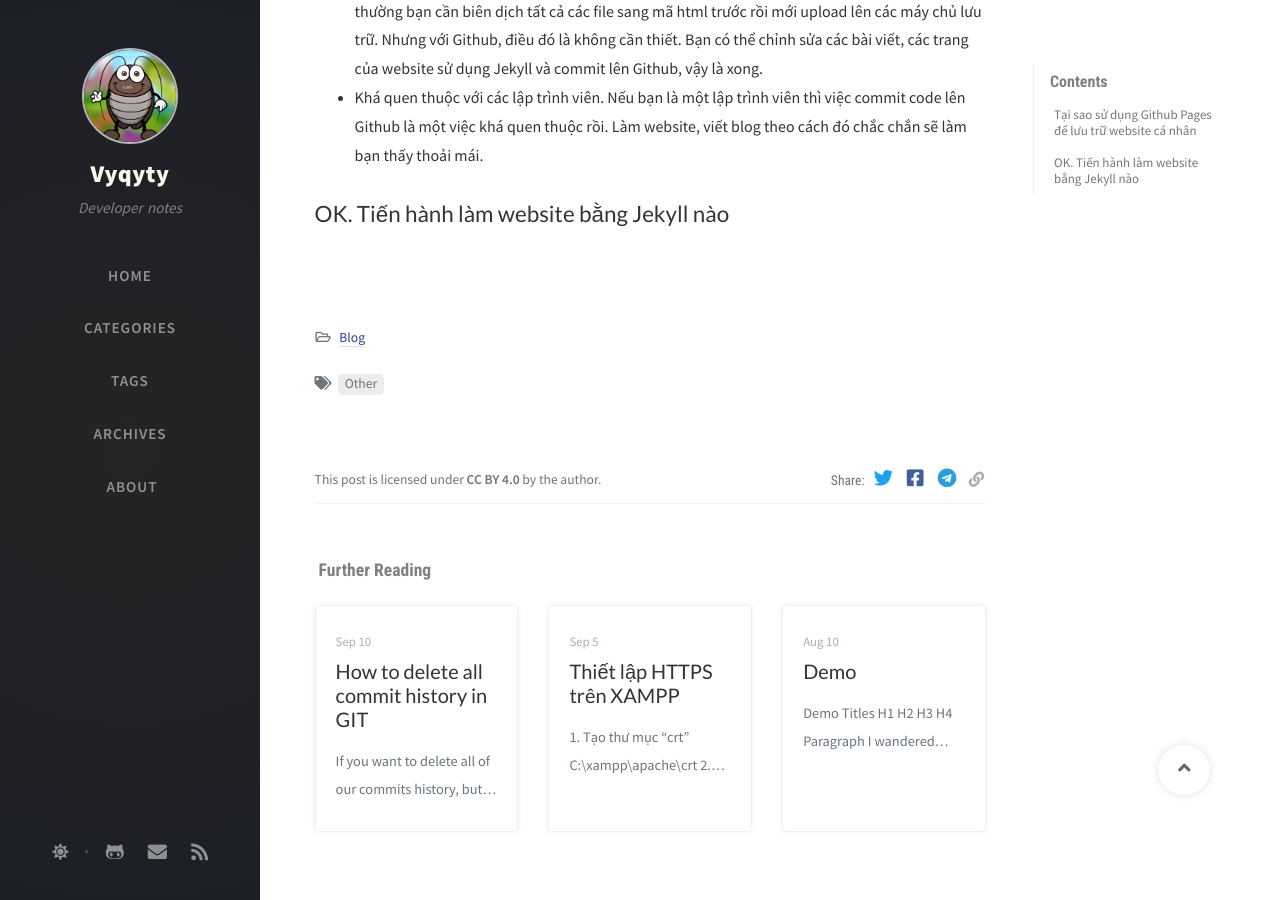
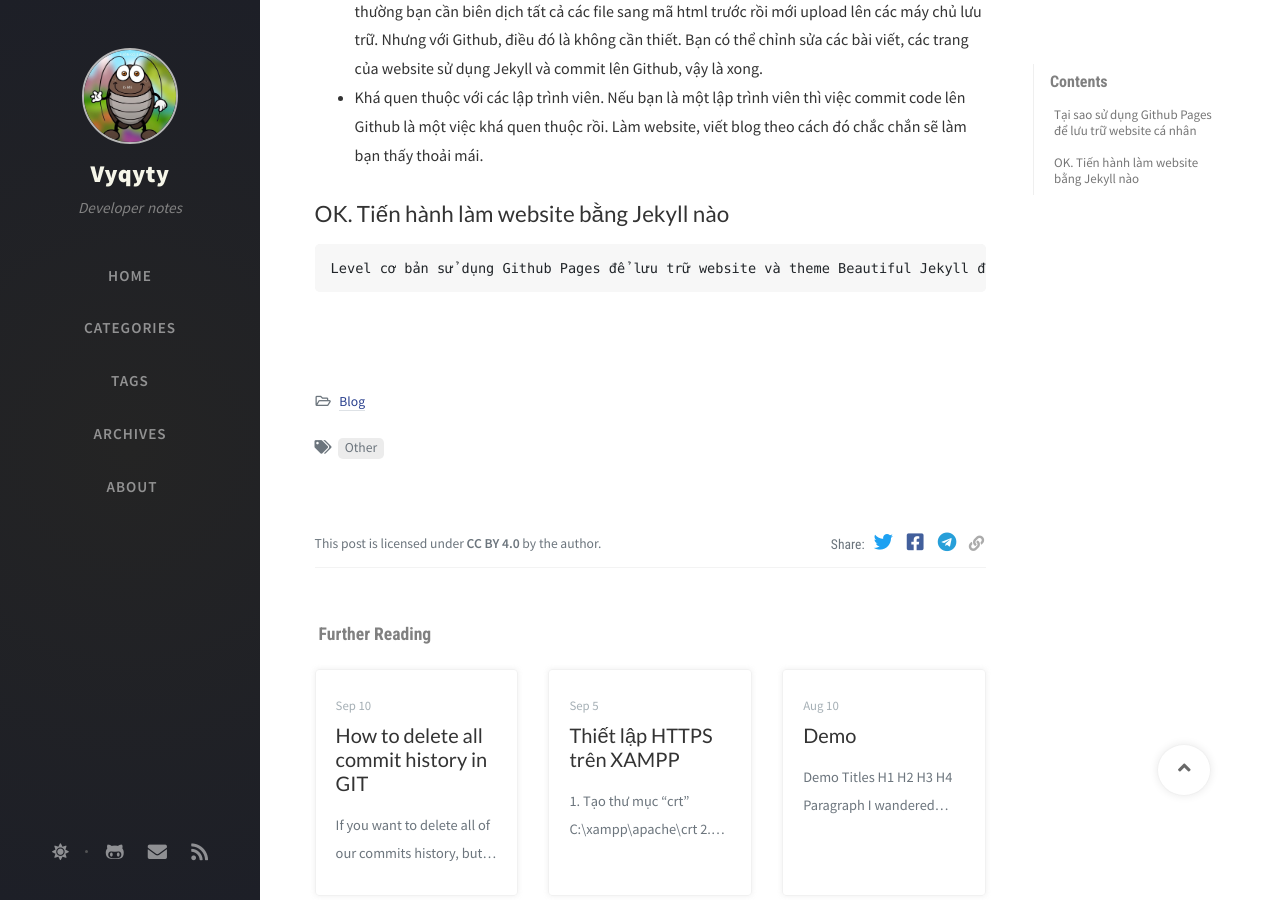
Before and after one commit to vyqyty/vyqyty.github.io, a Jekyll site: the page built from _posts/2020-10-14-tao-blog-voi-github.md, in a window 1280 px wide and 900 px high, scrolled down 675 px. Built offline with Jekyll 4.4.1, drawn with Linux system fonts in a browser that asks for light colours; nearby versions of some CDN libraries; comment, search, counter and statistics services are not loaded.

Commit message:
Update 2020-10-14-tao-blog-voi-github.md

````diff
--- a/_posts/2020-10-14-tao-blog-voi-github.md
+++ b/_posts/2020-10-14-tao-blog-voi-github.md
@@ -14,3 +14,7 @@ Github là dịch vụ lưu trữ mà nguồn quen thuộc với các bạn lậ
 * Khá quen thuộc với các lập trình viên. Nếu bạn là một lập trình viên thì việc commit code lên Github là một việc khá quen thuộc rồi. Làm website, viết blog theo cách đó chắc chắn sẽ làm bạn thấy thoải mái.
 
 ## OK. Tiến hành làm website bằng Jekyll nào
+
+```
+Level cơ bản sử dụng Github Pages để lưu trữ website và theme Beautiful Jekyll để tạo website cá nhân với Jekyll.
+```
````
